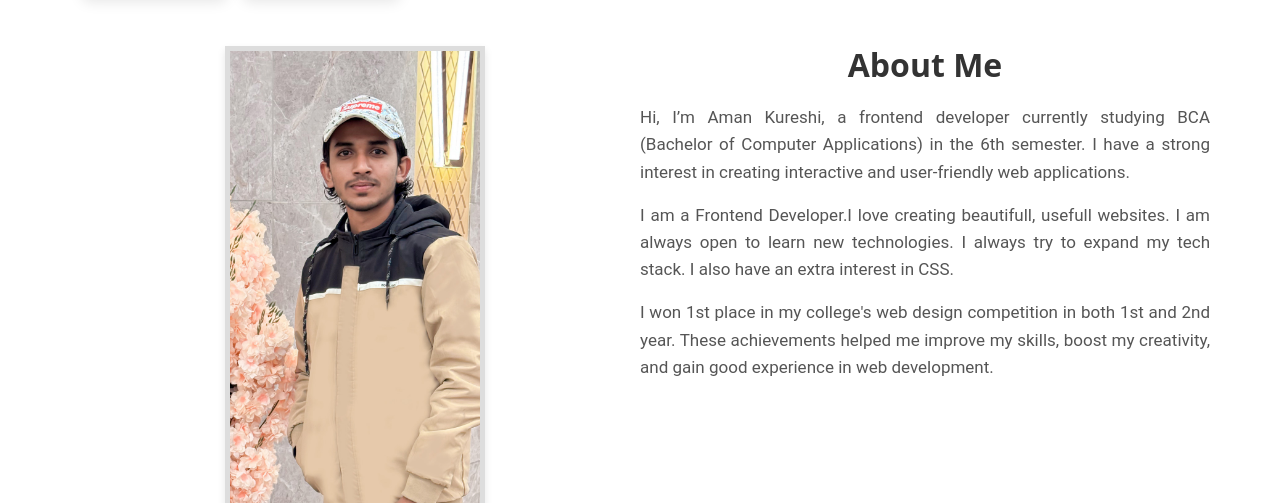
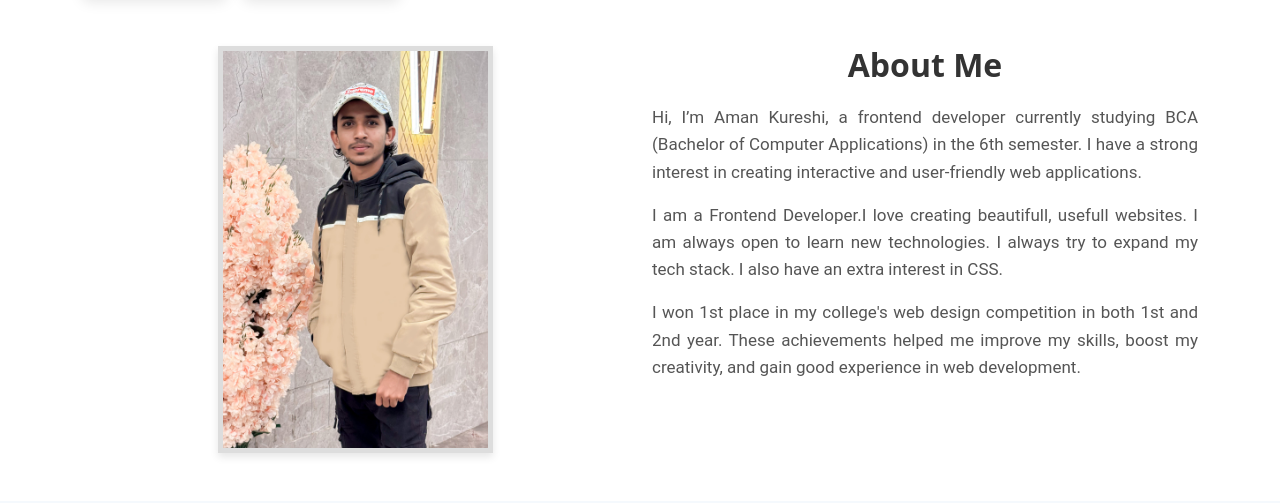
Before and after one commit to amankureshi/portfolio-2025, a React (Vite) app: page / in a window 1280 px wide. Shown: the part 447-950 px from the top of the page. Built offline with nearby package versions, Linux system fonts and the light colour scheme.

Commit message:
update about image

```diff
--- a/src/Components/About.css
+++ b/src/Components/About.css
@@ -15,7 +15,7 @@
 
 .about-image {
     width: 100%;
-    max-width: 260px;
+    max-width: 275px;
     border: 5px solid #ddd;
     box-shadow: 0 4px 8px rgba(0, 0, 0, 0.1);
 }
--- a/src/Components/ContactUs.css
+++ b/src/Components/ContactUs.css
@@ -13,7 +13,7 @@
     margin-bottom: 13px;
 }
 
-.col-md-6 .card {
+.contact .col-md-6 .card {
     background-color: #ffffff;
     border: 1px solid #e0e0e0;
     border-radius: 0px;
@@ -42,12 +42,12 @@ button.btn-primary:hover {
     margin-left: 0;
 }
 
-.col-md-6 {
+.contact .col-md-6 {
     padding-right: 0;
     padding-left: 0;
 }
 
-.col-md-6 img {
+.col-md-6 .Contact-Image {
     width: 100%;
     height: 35.3em;
     object-fit: cover;
--- a/src/Components/ContactUs.jsx
+++ b/src/Components/ContactUs.jsx
@@ -86,7 +86,7 @@ const ContactUs = () => {
             <img
               src="https://i1.wp.com/ashwinishenoy.com/wp-content/uploads/2021/09/pexels-daria-shevtsova-930004-scaled-1.jpg?w=1920&ssl=1"
               alt="Contact-Image"
-              className=" shadow-sm"
+              className="shadow-sm Contact-Image"
             />
           </div>
         </div>
```
